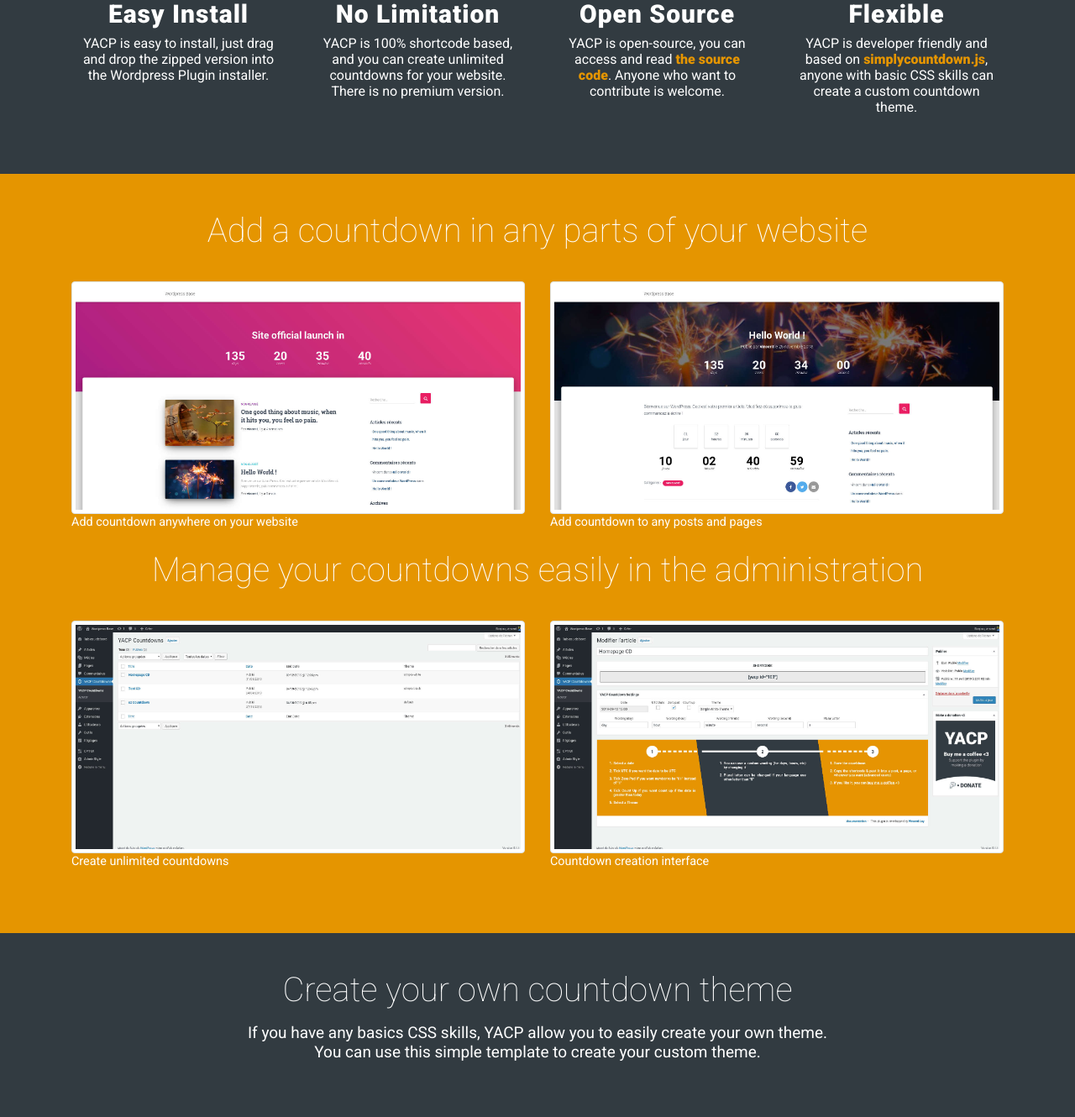
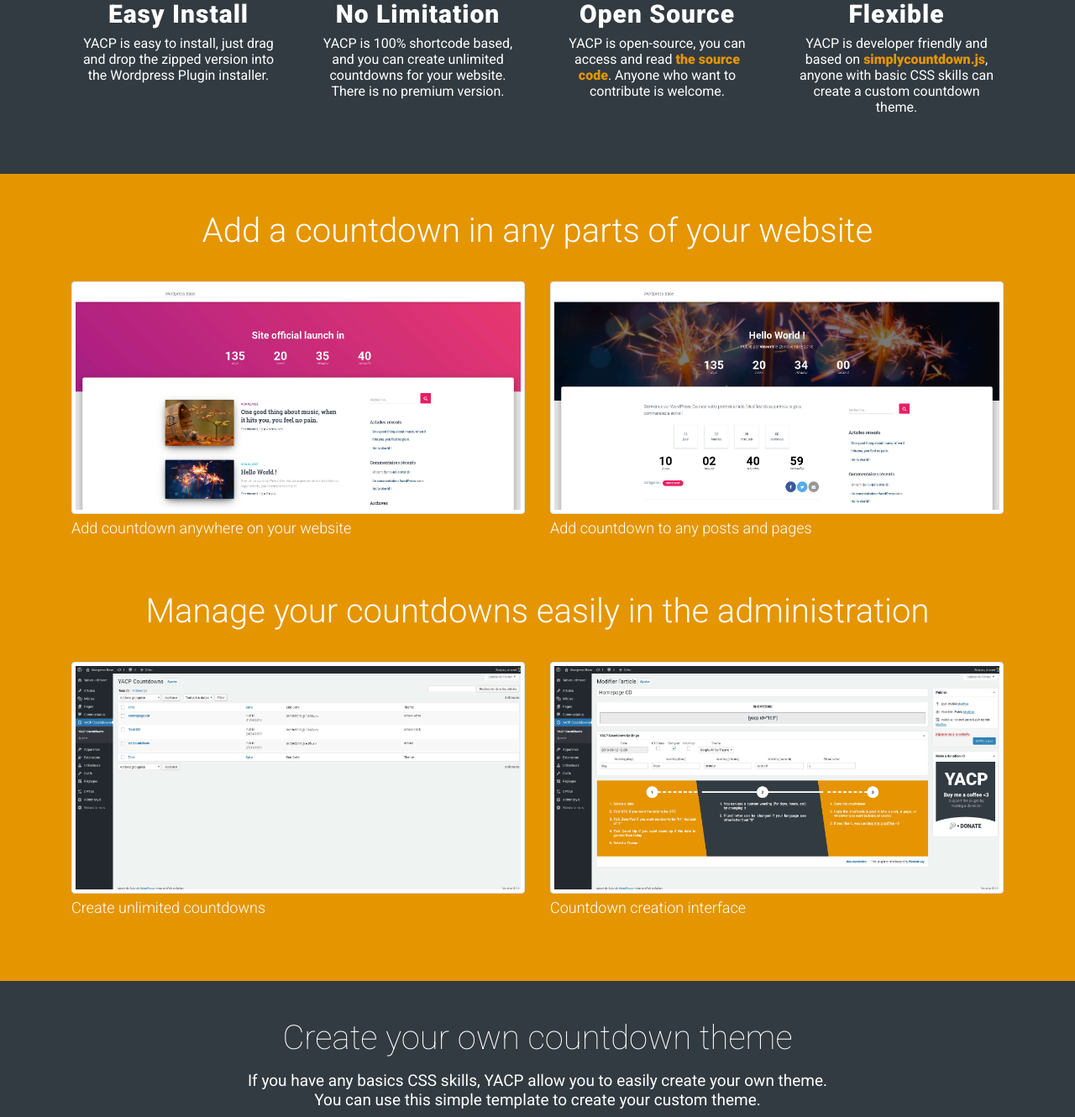
Before and after one commit to VincentLoy/YACP, a PHP site: page /index.html in a window 1280 px wide. Shown: the part 889-2219 px from the top of the page at 84% size. Run offline with PHP 8.4, Linux system fonts and the light colour scheme.

Commit message:
Improve demo styles

```diff
--- a/demo/styles/scss/style.scss
+++ b/demo/styles/scss/style.scss
@@ -4,7 +4,7 @@
 * Author : Vincent Loy <vincent.loy1@gmail.com>
 * Copyright (c) Loy Vincent
 */
-@import url('https://fonts.googleapis.com/css?family=Roboto:100,300i,400,500,900');
+@import url('https://fonts.googleapis.com/css?family=Roboto:100,300,300i,400,500,900');
 @import 'includes/reset';
 @import 'includes/flaticon';
 @import '../../../node_modules/basiclightbox/dist/basicLightbox.min';
@@ -163,8 +163,12 @@
     margin: 0 0 ($spacing) 0;
     font-weight: 400;
 
+    &:not(:first-of-type) {
+      margin-top: $spacing;
+    }
+
     @media screen and (min-width: $bp) {
-      font-weight: 100;
+      font-weight: 300;
       font-size: 40px;
     }
   }
@@ -183,6 +187,9 @@
 
   figcaption.figure-caption {
     color: white;
+    font-size: 18px;
+    font-weight: 300;
+    margin-top: 5px;
   }
 }
 
```
Also changed, not shown: demo/styles/style.css.
